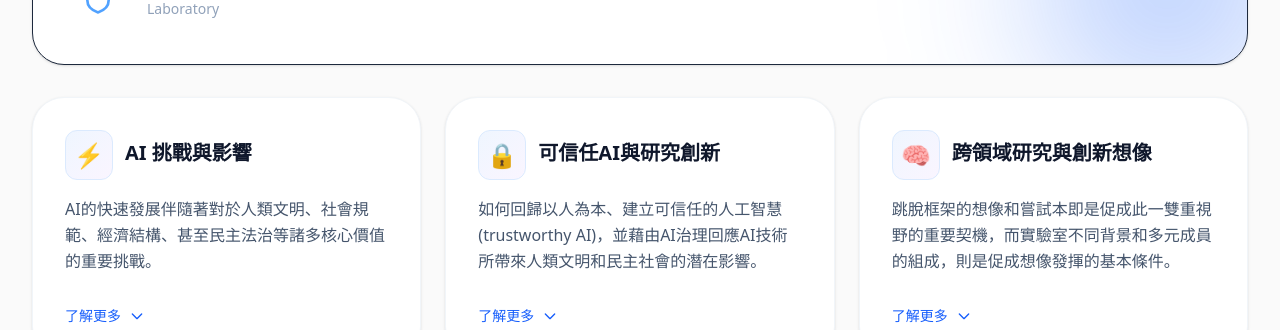
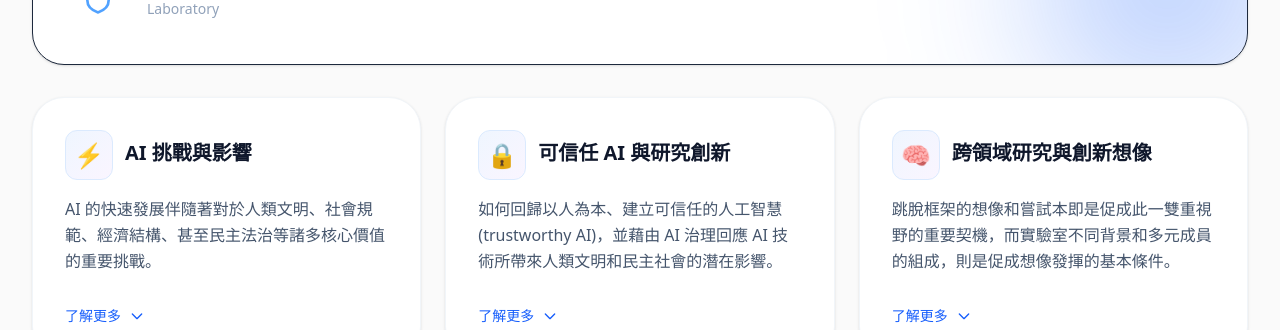
Before and after one commit to ai-gov-lab-ieas/ai-gov-lab-ieas.github.io, a React (Vite) app: page / in a window 1280 px wide. Shown: the part 2040-2370 px from the top of the page. Built offline with nearby package versions, Linux system fonts and the light colour scheme.

Commit message:
chore: update language type definition in content.ts

```diff
--- a/src/data/content.ts
+++ b/src/data/content.ts
@@ -30,19 +30,19 @@ export const CONTENT = {
       read_less: "收起",
       view_all: "查看全文",
       modal_close: "關閉",
-      full_text: "近年來隨著人工智慧（AI）技術的快速發展，AI已深刻影響了我們日常生活的各個面向。2022年底生成式人工智慧 (Generative AI) 伴隨大型語言模型 (Large Language Models, LLMs) 的問世，帶來了自然語言處理、文字圖像生成與AI製造等多個領域的廣泛應用，將AI的發展帶入了新的紀元。然而，AI的快速發展也伴隨著對於人類文明、社會規範、經濟結構、甚至民主法治等諸多核心價值的重要挑戰，藉由演算法而日益加深的社會歧見、數位監控 (digital surveillance) 與精準投放、假新聞的傳播與深偽技術 (deep fake) 的濫用等，如何回歸以人為本、建立可信任的人工智慧 (trustworthy AI)，並藉由AI治理回應AI技術所帶來人類文明和民主社會的潛在影響，是這個實驗室所欲成立的初衷。\n\n歐美所AI治理觀念實驗室的成立，將就AI治理的重要議題進行各個面向廣泛而深入的研究，從個人隱私、資料保護與資料治理、演算法之透明與可解釋性，到自動化決策因果關係之探討、認知科學與避免歧見、人類知識與智慧之思辨，人機互動與責任分配，以及AI倫理與規範之建立等。我們希望能以更為開放多元的態度，藉由不同學科，包含法律、法理學、認知哲學、知識論、倫理學與資訊工程的角度出發，透過跨領域的學術對話建立所內與所外的橫向連結，就AI治理的重要議題展開思辨。\n\n以生成式AI的治理為例，今年夏季甫通過的歐盟人工智慧法案 (AI Act) 仍以風險高低作為AI的監理原則，此一規範模式卻難以應對大型語言模型應用下，使用者之角色深化，以及風險和責任分配不平等的權力關係。再者，目前歐盟的治理機制尚未能考慮到全球不同語言使用與其文化脈絡之間的特殊性，以及敘事和語境隱喻間的深層關聯。作為世界上繁體中文的主要使用者，臺灣在生成式人工智慧國際規範的制定上有其重要的意義。AI治理觀念實驗室也將積極投入生成式AI的治理，藉由全球規範和在地形制的對話，進一步豐富全球AI治理的討論。我們希望能藉此雙重視角，一方面著眼於全球AI規範的發展，與歐美思潮和AI國際治理規範進行對話；另一方面則含納在地形制的特殊性，避免以歐美視角為中心所產生的框架或侷限。此一研究取徑，因帶入了不同社會脈絡的視野、能動者、結構與文化，將在比較、對話與轉譯間重新開創新穎並具有原創性的歐美研究。這樣的視野與維度將更能豐富傳統以區域研究為中心的歐美研究，使其更具包容性、原創性與批判性，也能讓AI治理的討論更為開放和多元。\n\n跳脫框架的想像和嘗試本即是促成此一雙重視野的重要契機，而實驗室不同背景和多元成員的組成，則是促成想像發揮的基本條件。我們希望這個觀念實驗室能因成員背景的多元性，以不同的角度看待AI治理，最終更希望能藉由不同學科和理論之間的互動和探索，激盪創生新的想法，並對AI治理的諸多議題提出學術理論、分析與建言，以回應AI技術對於人類文明和未來社會所造成的迫切衝擊。",
+      full_text: "近年來隨著人工智慧（AI）技術的快速發展，AI 已深刻影響了我們日常生活的各個面向。2022 年底生成式人工智慧 (Generative AI) 伴隨大型語言模型 (Large Language Models, LLMs) 的問世，帶來了自然語言處理、文字圖像生成與 AI 製造等多個領域的廣泛應用，將 AI 的發展帶入了新的紀元。然而，AI 的快速發展也伴隨著對於人類文明、社會規範、經濟結構、甚至民主法治等諸多核心價值的重要挑戰，藉由演算法而日益加深的社會歧見、數位監控 (digital surveillance) 與精準投放、假新聞的傳播與深偽技術 (deep fake) 的濫用等，如何回歸以人為本、建立可信任的人工智慧 (trustworthy AI)，並藉由 AI 治理回應 AI 技術所帶來人類文明和民主社會的潛在影響，是這個實驗室所欲成立的初衷。\n\n歐美所 AI 治理觀念實驗室的成立，將就 AI 治理的重要議題進行各個面向廣泛而深入的研究，從個人隱私、資料保護與資料治理、演算法之透明與可解釋性，到自動化決策因果關係之探討、認知科學與避免歧見、人類知識與智慧之思辨，人機互動與責任分配，以及 AI 倫理與規範之建立等。我們希望能以更為開放多元的態度，藉由不同學科，包含法律、法理學、認知哲學、知識論、倫理學與資訊工程的角度出發，透過跨領域的學術對話建立所內與所外的橫向連結，就 AI 治理的重要議題展開思辨。\n\n以生成式 AI 的治理為例，今年夏季甫通過的歐盟人工智慧法案 (AI Act) 仍以風險高低作為 AI 的監理原則，此一規範模式卻難以應對大型語言模型應用下，使用者之角色深化，以及風險和責任分配不平等的權力關係。再者，目前歐盟的治理機制尚未能考慮到全球不同語言使用與其文化脈絡之間的特殊性，以及敘事和語境隱喻間的深層關聯。作為世界上繁體中文的主要使用者，臺灣在生成式人工智慧國際規範的制定上有其重要的意義。AI 治理觀念實驗室也將積極投入生成式 AI 的治理，藉由全球規範和在地形制的對話，進一步豐富全球 AI 治理的討論。我們希望能藉此雙重視角，一方面著眼於全球 AI 規範的發展，與歐美思潮和 AI 國際治理規範進行對話；另一方面則含納在地形制的特殊性，避免以歐美視角為中心所產生的框架或侷限。此一研究取徑，因帶入了不同社會脈絡的視野、能動者、結構與文化，將在比較、對話與轉譯間重新開創新穎並具有原創性的歐美研究。這樣的視野與維度將更能豐富傳統以區域研究為中心的歐美研究，使其更具包容性、原創性與批判性，也能讓 AI 治理的討論更為開放和多元。\n\n跳脫框架的想像和嘗試本即是促成此一雙重視野的重要契機，而實驗室不同背景和多元成員的組成，則是促成想像發揮的基本條件。我們希望這個觀念實驗室能因成員背景的多元性，以不同的角度看待 AI 治理，最終更希望能藉由不同學科和理論之間的互動和探索，激盪創生新的想法，並對 AI 治理的諸多議題提出學術理論、分析與建言，以回應 AI 技術對於人類文明和未來社會所造成的迫切衝擊。",
       box1_title: "AI 挑戰與影響",
       box1_icon: "⚡",
-      box1_preview: "AI的快速發展伴隨著對於人類文明、社會規範、經濟結構、甚至民主法治等諸多核心價值的重要挑戰。",
-      box1_full: "近年來隨著人工智慧（AI）技術的快速發展，AI已深刻影響了我們日常生活的各個面向。2022年底生成式人工智慧 (Generative AI) 伴隨大型語言模型 (Large Language Models, LLMs) 的問世，帶來了自然語言處理、文字圖像生成與AI製造等多個領域的廣泛應用，將AI的發展帶入了新的紀元。然而，AI的快速發展也伴隨著對於人類文明、社會規範、經濟結構、甚至民主法治等諸多核心價值的重要挑戰，藉由演算法而日益加深的社會歧見、數位監控 (digital surveillance) 與精準投放、假新聞的傳播與深偽技術 (deep fake) 的濫用等，如何回歸以人為本、建立可信任的人工智慧 (trustworthy AI)，並藉由AI治理回應AI技術所帶來人類文明和民主社會的潛在影響，是這個實驗室所欲成立的初衷。",
-      box2_title: "可信任AI與研究創新",
+      box1_preview: "AI 的快速發展伴隨著對於人類文明、社會規範、經濟結構、甚至民主法治等諸多核心價值的重要挑戰。",
+      box1_full: "近年來隨著人工智慧（AI）技術的快速發展，AI 已深刻影響了我們日常生活的各個面向。2022 年底生成式人工智慧 (Generative AI) 伴隨大型語言模型 (Large Language Models, LLMs) 的問世，帶來了自然語言處理、文字圖像生成與 AI 製造等多個領域的廣泛應用，將 AI 的發展帶入了新的紀元。然而，AI 的快速發展也伴隨著對於人類文明、社會規範、經濟結構、甚至民主法治等諸多核心價值的重要挑戰，藉由演算法而日益加深的社會歧見、數位監控 (digital surveillance) 與精準投放、假新聞的傳播與深偽技術 (deep fake) 的濫用等，如何回歸以人為本、建立可信任的人工智慧 (trustworthy AI)，並藉由 AI 治理回應 AI 技術所帶來人類文明和民主社會的潛在影響，是這個實驗室所欲成立的初衷。",
+      box2_title: "可信任 AI 與研究創新",
       box2_icon: "🔒",
-      box2_preview: "如何回歸以人為本、建立可信任的人工智慧 (trustworthy AI)，並藉由AI治理回應AI技術所帶來人類文明和民主社會的潛在影響。",
-      box2_full: "歐美所AI治理觀念實驗室的成立，將就AI治理的重要議題進行各個面向廣泛而深入的研究，從個人隱私、資料保護與資料治理、演算法之透明與可解釋性，到自動化決策因果關係之探討、認知科學與避免歧見、人類知識與智慧之思辨，人機互動與責任分配，以及AI倫理與規範之建立等。我們希望能以更為開放多元的態度，藉由不同學科，包含法律、法理學、認知哲學、知識論、倫理學與資訊工程的角度出發，透過跨領域的學術對話建立所內與所外的橫向連結，就AI治理的重要議題展開思辨。此一研究取徑，因帶入了不同社會脈絡的視野、能動者、結構與文化，將在比較、對話與轉譯間重新開創新穎並具有原創性的歐美研究。這樣的視野與維度將更能豐富傳統以區域研究為中心的歐美研究，使其更具包容性、原創性與批判性，也能讓AI治理的討論更為開放和多元。",
+      box2_preview: "如何回歸以人為本、建立可信任的人工智慧 (trustworthy AI)，並藉由 AI 治理回應 AI 技術所帶來人類文明和民主社會的潛在影響。",
+      box2_full: "歐美所 AI 治理觀念實驗室的成立，將就 AI 治理的重要議題進行各個面向廣泛而深入的研究，從個人隱私、資料保護與資料治理、演算法之透明與可解釋性，到自動化決策因果關係之探討、認知科學與避免歧見、人類知識與智慧之思辨，人機互動與責任分配，以及 AI 倫理與規範之建立等。我們希望能以更為開放多元的態度，藉由不同學科，包含法律、法理學、認知哲學、知識論、倫理學與資訊工程的角度出發，透過跨領域的學術對話建立所內與所外的橫向連結，就 AI 治理的重要議題展開思辨。此一研究取徑，因帶入了不同社會脈絡的視野、能動者、結構與文化，將在比較、對話與轉譯間重新開創新穎並具有原創性的歐美研究。這樣的視野與維度將更能豐富傳統以區域研究為中心的歐美研究，使其更具包容性、原創性與批判性，也能讓 AI 治理的討論更為開放和多元。",
       box3_title: "跨領域研究與創新想像",
       box3_icon: "🧠",
       box3_preview: "跳脫框架的想像和嘗試本即是促成此一雙重視野的重要契機，而實驗室不同背景和多元成員的組成，則是促成想像發揮的基本條件。",
-      box3_full: "跳脫框架的想像和嘗試本即是促成此一雙重視野的重要契機，而實驗室不同背景和多元成員的組成，則是促成想像發揮的基本條件。我們希望這個觀念實驗室能因成員背景的多元性，以不同的角度看待AI治理，最終更希望能藉由不同學科和理論之間的互動和探索，激盪創生新的想法，並對AI治理的諸多議題提出學術理論、分析與建言，以回應AI技術對於人類文明和未來社會所造成的迫切衝擊。我們希望能藉此雙重視角，一方面著眼於全球AI規範的發展，與歐美思潮和AI國際治理規範進行對話；另一方面則含納在地形制的特殊性，避免以歐美視角為中心所產生的框架或侷限。"
+      box3_full: "跳脫框架的想像和嘗試本即是促成此一雙重視野的重要契機，而實驗室不同背景和多元成員的組成，則是促成想像發揮的基本條件。我們希望這個觀念實驗室能因成員背景的多元性，以不同的角度看待 AI 治理，最終更希望能藉由不同學科和理論之間的互動和探索，激盪創生新的想法，並對 AI 治理的諸多議題提出學術理論、分析與建言，以回應 AI 技術對於人類文明和未來社會所造成的迫切衝擊。我們希望能藉此雙重視角，一方面著眼於全球 AI 規範的發展，與歐美思潮和 AI 國際治理規範進行對話；另一方面則含納在地形制的特殊性，避免以歐美視角為中心所產生的框架或侷限。"
     },
     team: {
       title: "參與成員",
```
